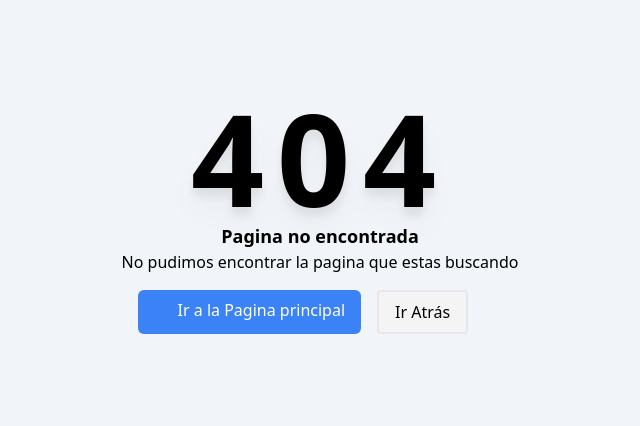
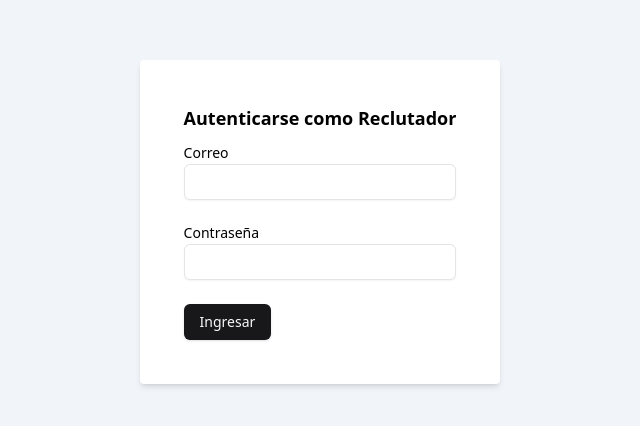
Before and after one commit to Alvarocar/tesis-frontV2, a React (Vite) app: page /sign-in/reclutadores in a window 1280 px wide. Before the commit this address had no page. Shown: the part 178-604 px from the top of the page, without its empty margins (320-960 px from the left). Built offline with nearby package versions, Linux system fonts and the light colour scheme; some icons are missing.

Commit message:
feat: add recruiter login

```diff
--- /dev/null
+++ b/src/modules/signin/Recruiter/RecruiterForm/RecruiterForm.tsx
@@ -0,0 +1,60 @@
+import { Button } from "@app/components/ui/button";
+import { ENV } from "@app/constants";
+import { useAuth } from "@app/hooks/useAuth.hook";
+import useMutate from "@app/hooks/useMutation.hook";
+import { Form } from "@app/modules/common/form";
+import recruiterRepository from "@app/repositories/recruiter.repository";
+import { useForm } from "react-hook-form";
+
+const { InputField } = Form;
+
+type FormData = {
+  email: string;
+  password: string;
+}
+
+const RecruiterForm = () => {
+
+  const { register, handleSubmit } = useForm<FormData>()
+
+  const { mutate, isLoading, error } = useMutate(recruiterRepository.signin.bind(recruiterRepository));
+
+  const { setAuthToken } = useAuth()
+
+  const send = async (data: FormData) => {
+    const [resp, error] = await mutate(data);
+    if (error || !resp) {
+      if (ENV.MODE === 'development') {
+        console.error(error)
+      }
+      return;
+    }
+    setAuthToken(resp.data.token);
+  }
+
+  return (
+    <form onSubmit={handleSubmit(send)} className="p-6">
+      <legend className="font-semibold text-lg">Autenticarse como Reclutador</legend>
+      <fieldset className="flex flex-col gap-5 py-2">
+        <InputField
+          {...register('email', { required: 'Este campo es requerido' })}
+          label="Correo"
+          type="email"
+        />
+        <InputField
+          {...register('password', { required: 'Este campo es requerido' })}
+          label="Contraseña"
+          type="password"
+        />
+      </fieldset>
+      {error && <p className="text-red-400">{error.message}</p> }
+      <footer className="pt-4">
+        <Button disabled={isLoading} type="submit">
+          Ingresar
+        </Button>
+      </footer>
+    </form>
+  )
+}
+
+export default RecruiterForm;
--- /dev/null
+++ b/src/modules/signin/Recruiter/RecruiterForm/index.ts
@@ -0,0 +1 @@
+export { default as RecruiterForm } from './RecruiterForm';
--- /dev/null
+++ b/src/pages/Signin/Recruiter/Recruiter.tsx
@@ -0,0 +1,14 @@
+import { Card } from "@app/modules/common/card";
+import { RecruiterForm } from "@app/modules/signin/Recruiter/RecruiterForm";
+
+const Recruiter = () => {
+  return (
+    <div className="w-screen h-screen grid place-content-center">
+      <Card>
+        <RecruiterForm />
+      </Card>
+    </div>
+  );
+};
+
+export default Recruiter;
--- /dev/null
+++ b/src/pages/Signin/Recruiter/index.ts
@@ -0,0 +1 @@
+export { default as Recruiter } from './Recruiter';
--- /dev/null
+++ b/src/repositories/recruiter.repository.ts
@@ -0,0 +1,14 @@
+import { ENV } from "@app/constants";
+import BaseRepository from "./base.repository";
+
+class RecruiterRepository extends BaseRepository {
+  constructor() {
+    super(ENV.API_HOST, '/v1/recruiter')
+  }
+
+  signin(payload: { email: string, password: string }) {
+    return this.put<{ data: { token: string } }, { email: string, password: string }>('/sign-in', payload);
+  }
+}
+
+export default new RecruiterRepository();
--- a/src/router/routes.schema.ts
+++ b/src/router/routes.schema.ts
@@ -28,5 +28,10 @@ export const routesSchema: TSchemaRouter[] = [
     path: 'aspirante/:cvSlug',
     component: ROUTES.ResumeApplicant,
     middleware: [AuthNotFoundApplicant],
+  },
+  {
+    path: '/sign-in/reclutadores',
+    component: ROUTES.SigninRecruiter,
+    middleware: [AuthPublicApplicant],
   }
 ]
--- a/src/router/routes.ts
+++ b/src/router/routes.ts
@@ -7,4 +7,5 @@ export const ROUTES = {
   JobById: lazy(() => import('@app/pages/Empleo/[id]').then(({ JobById }) => ({ default: JobById }))),
   NotFound: lazy(() => import('@app/modules/common/error/NotFound').then(({ NotFound }) => ({ default: NotFound }))),
   ResumeApplicant: lazy(() => import('@app/pages/Resume/Applicant/ResumeApplicant').then(({ ResumeApplicant }) => ({ default: ResumeApplicant }))),
+  SigninRecruiter: lazy(() => import('@app/pages/Signin/Recruiter').then(({ Recruiter }) => ({ default: Recruiter }))),
 }
```
